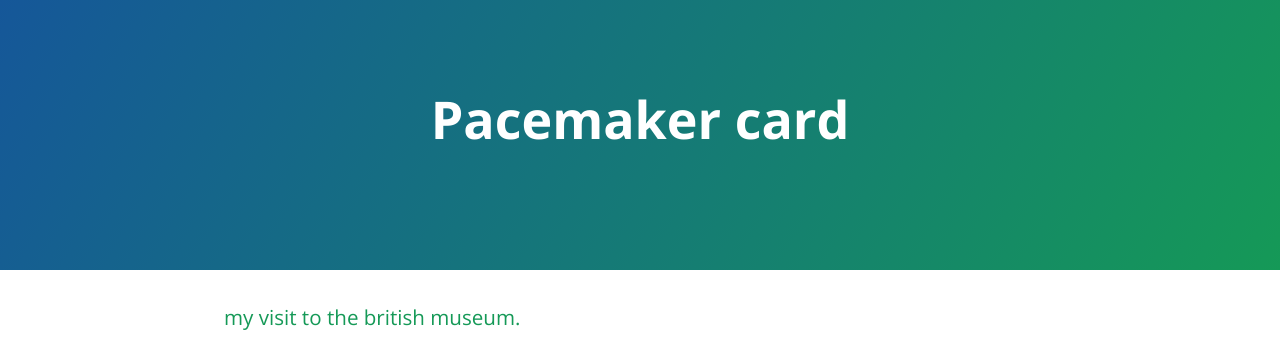
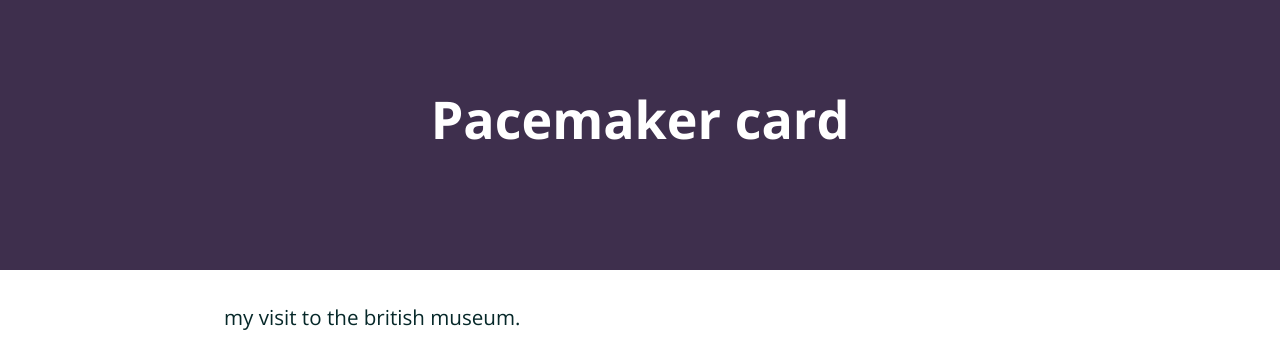
Before and after one commit to mahima2209/mahima-project, a plain HTML site: page index.html in a window 1280 px wide. Shown: the top 347 px of the page. Drawn offline with nearby package versions, Linux system fonts and the light colour scheme.

Commit message:
Update stylesheet.css

```diff
--- a/stylesheets/stylesheet.css
+++ b/stylesheets/stylesheet.css
@@ -57,7 +57,7 @@ a {
   color: #fff;
   text-align: center;
   background-color: #159957;
-  background-image: linear-gradient(120deg, #155799, #159957); }
+ }
 
 @media screen and (min-width: 64em) {
   .page-header {
@@ -243,3 +243,17 @@ a {
 @media screen and (max-width: 42em) {
   .site-footer {
     font-size: 0.9rem; } }
+
+/*my custom styles*/
+.page-header {
+  color: #fff;
+  text-align: center;
+  background-color: #3E2F4D;
+   }
+
+.main-content h3 {
+  color: #062829;
+}
+img{
+  max-height: 300px;
+}
```
